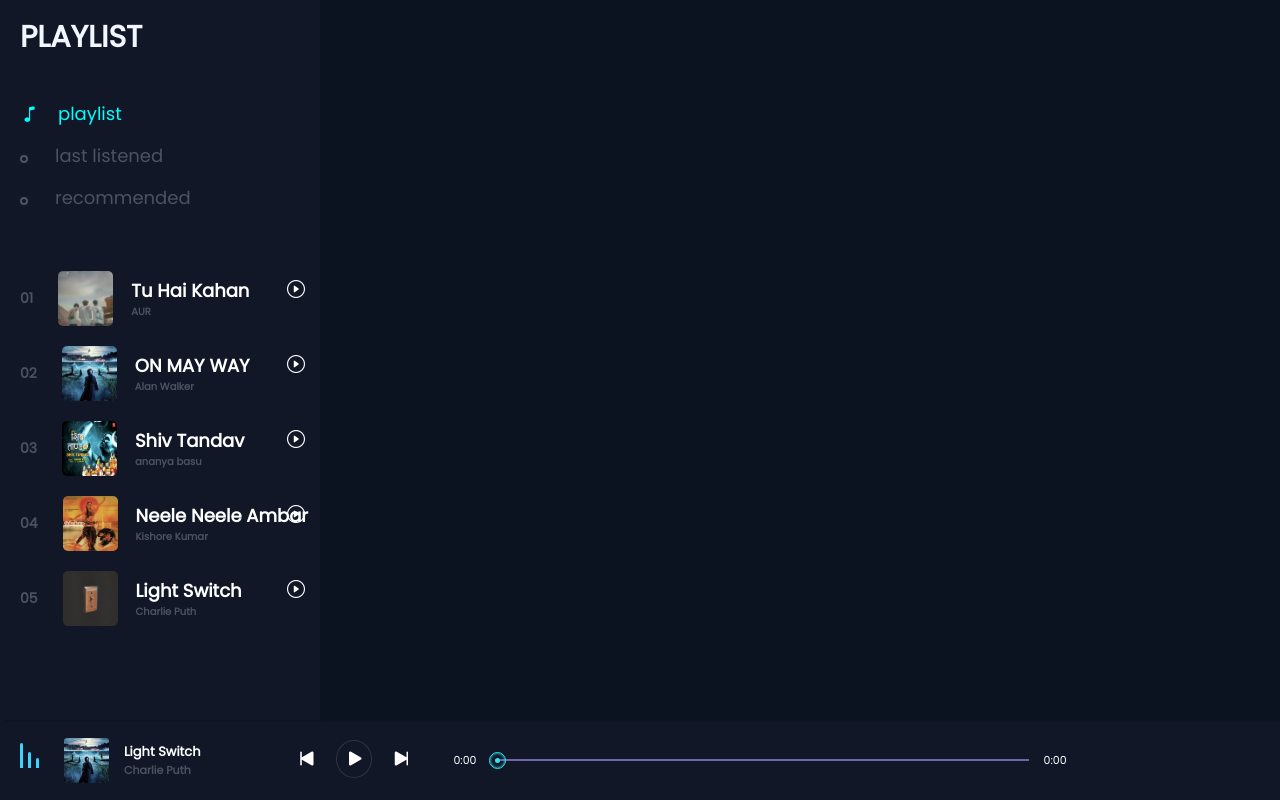
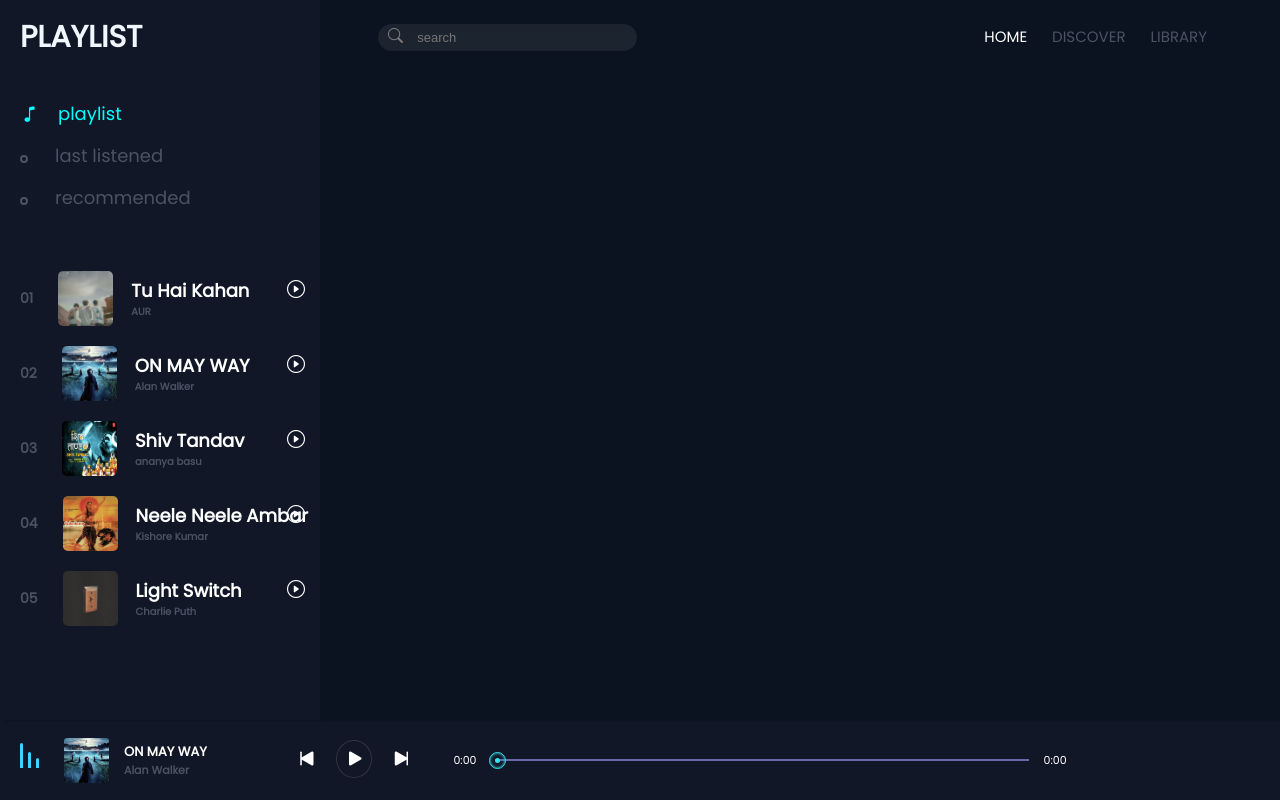
Before and after one commit to Jatiiiiiiiin/cookiemusic, a plain HTML site: page musicdata2.html in a window 1280 px wide. Drawn offline with nearby package versions, Linux system fonts and the light colour scheme.

Commit message:
Add files via upload

```diff
--- a/musicdata2.html
+++ b/musicdata2.html
@@ -66,7 +66,21 @@
 </li>
     </div>
     </div>
-        <div class="song_side"></div>
+        <div class="song_side">
+            <nav>
+                <div class="search">
+                    <i class="bi bi-search"></i>
+                    <input type="text" placeholder="search">
+                </div>
+                <ul>
+                    <li>HOME<span></span></li>
+                    <li>DISCOVER<span></span></li>
+                    <li>LIBRARY<span></span></li>
+                </ul>
+            </nav>
+        </div>
+
+
         <div class="master_play">
             <div class="wave">
                 <div class="wave1"></div>
@@ -75,8 +89,8 @@
             </div>
             <img src="onmyway.jpg" alt="alan">
             <h5 style="color: #fff; ">
-                Light Switch
-                <div class="subtitle">Charlie Puth</div>
+                ON MAY WAY
+                <div class="subtitle">Alan Walker</div>
             </h5>
             <div class="icon">
                 <i class="bi bi-skip-start-fill"></i>
--- a/style.css
+++ b/style.css
@@ -323,4 +323,77 @@ cursor: pointer;
 z-index: 99999999;
 transition: .3s linear;
 opacity: 0;
+
 }
+
+header .song_side {
+    z-index: 2;
+}
+
+
+header .song_side nav{
+    width: 90%;
+    height: 10%;
+    text-decoration: none;
+    margin: auto;
+    display: flex;
+    align-items: center;
+    justify-content: space-between;
+}
+
+header .song_side nav ul {
+    display: flex;
+}
+
+header .song_side nav ul li{
+    display: flex;
+    position: relative;
+    list-style-type: none;
+    color: #4c5262;
+    margin-right: 25px;
+    cursor: pointer;
+    transition: .3s linear;
+    font-size: 15px;
+}
+
+
+header .song_side nav ul li:hover{
+    color: #ffffff;
+}
+
+header .song_side nav ul li:nth-child(1){
+    color: #ffffff;
+}
+
+header .song_side nav .search{
+    position: relative;
+    width:30%;
+    padding: 1px 10px;
+    border-radius: 20px;
+    color: grey;
+}
+
+header .song_side nav .search::before{
+    position: absolute;
+    content: '';
+    width: 100%;
+    height: 100%;
+    border-radius: 20px;
+    background: rgb(184, 184, 184,.1);
+    backdrop-filter: blur(5px);
+    z-index: -1;
+}
+
+header .song_side nav .search .bi{
+    font-size: 15px;
+    padding: 3px 0px 0px 10px;
+}
+
+header .song_side nav .search input{
+    background: none;
+    outline: none;
+    border: none;
+    padding: 0px 10px;
+    color: #ffffff;
+    font-size: 13px;
+}
```
